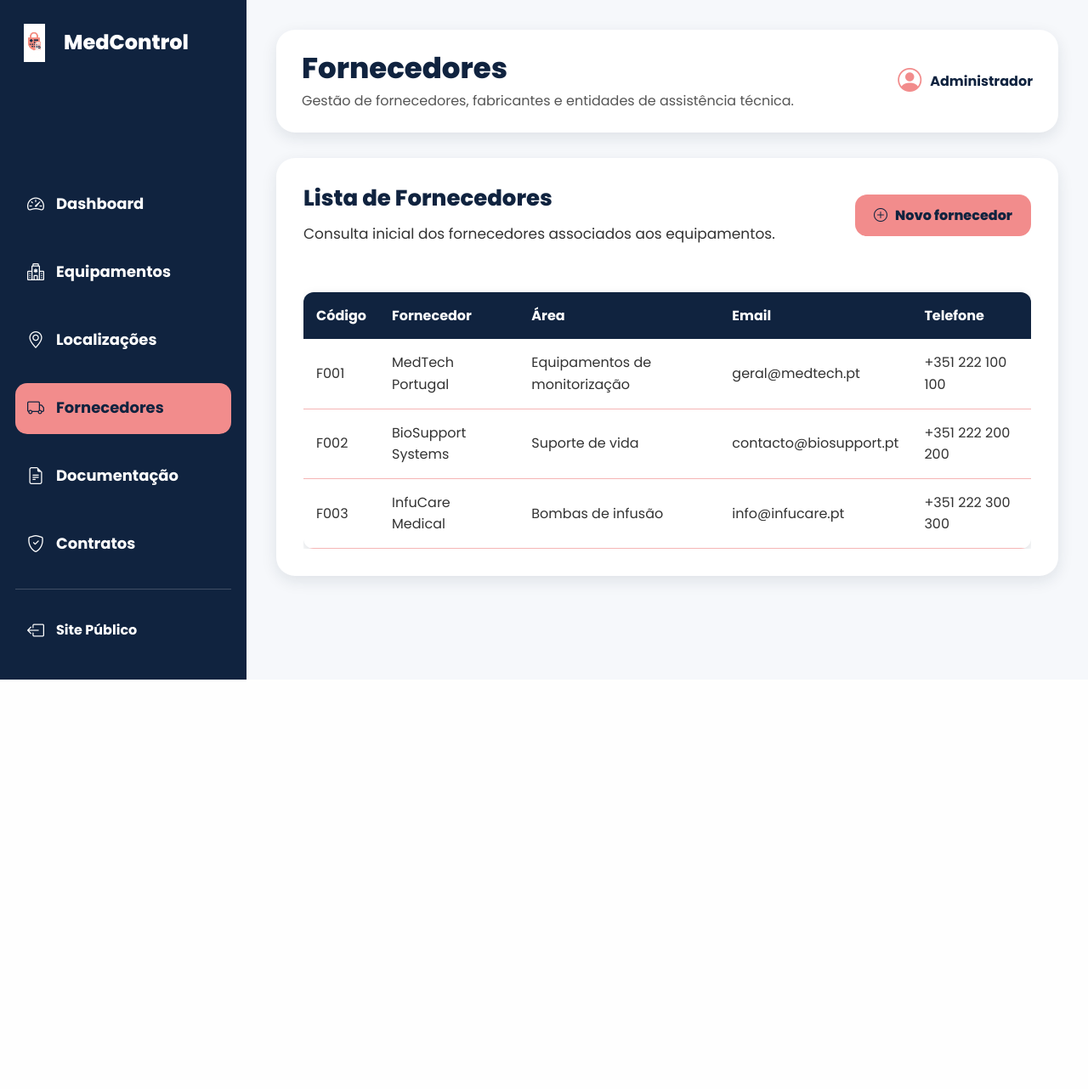
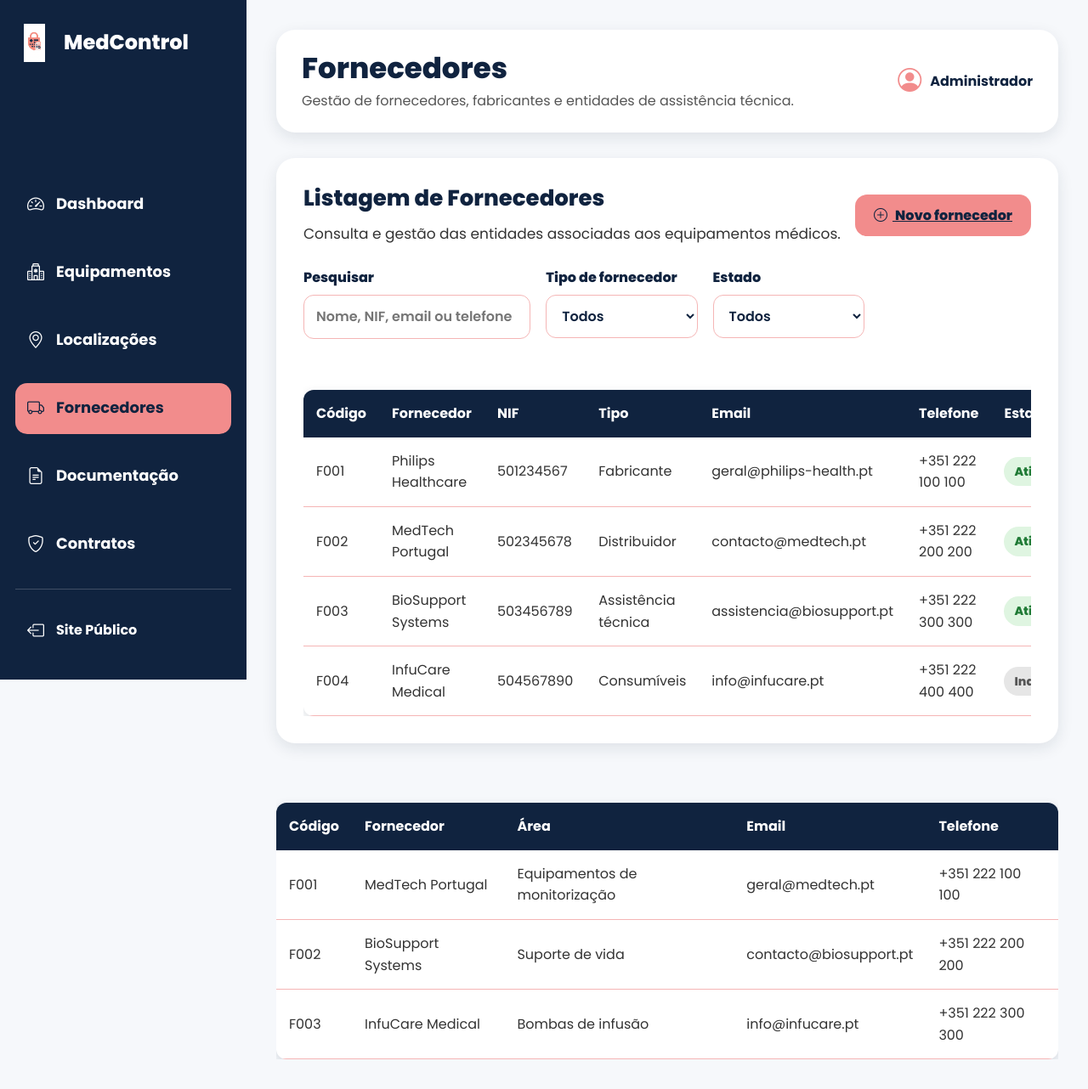
Before and after one commit to MariaFerreira1240661/Projeto-Sibdas, a PHP site: page /backend/fornecedores.html in a window 1280 px wide. Shown: the whole page at 85% size. Before the commit the page ends 800 px from the top, so only its background shows below. Run offline with PHP 8.4, Linux system fonts and the light colour scheme.

Commit message:
Criação da tabela de fornecedores com filtros

```diff
--- a/assets/css/estilo.css
+++ b/assets/css/estilo.css
@@ -1255,3 +1255,8 @@ footer {
         align-items: stretch;
     }
 }
+
+.estado.inativo {
+    background-color: #e6e6e6;
+    color: #555555;
+}
--- a/assets/js/script.js
+++ b/assets/js/script.js
@@ -231,3 +231,48 @@ if (confirmarRemocao) {
         }, 1200);
     });
 }
+const pesquisaFornecedor = document.getElementById("pesquisaFornecedor");
+const filtroTipoFornecedor = document.getElementById("filtroTipoFornecedor");
+const filtroEstadoFornecedor = document.getElementById("filtroEstadoFornecedor");
+const tabelaFornecedores = document.getElementById("tabelaFornecedores");
+const semResultadosFornecedores = document.getElementById("semResultadosFornecedores");
+
+function filtrarFornecedores() {
+    if (!tabelaFornecedores) {
+        return;
+    }
+
+    const textoPesquisa = pesquisaFornecedor.value.toLowerCase();
+    const tipoSelecionado = filtroTipoFornecedor.value;
+    const estadoSelecionado = filtroEstadoFornecedor.value;
+
+    const linhas = tabelaFornecedores.querySelectorAll("tbody tr");
+    let resultadosVisiveis = 0;
+
+    linhas.forEach(function (linha) {
+        const textoLinha = linha.textContent.toLowerCase();
+        const tipoLinha = linha.getAttribute("data-tipo");
+        const estadoLinha = linha.getAttribute("data-estado");
+
+        const correspondePesquisa = textoLinha.includes(textoPesquisa);
+        const correspondeTipo = tipoSelecionado === "" || tipoLinha === tipoSelecionado;
+        const correspondeEstado = estadoSelecionado === "" || estadoLinha === estadoSelecionado;
+
+        if (correspondePesquisa && correspondeTipo && correspondeEstado) {
+            linha.style.display = "";
+            resultadosVisiveis++;
+        } else {
+            linha.style.display = "none";
+        }
+    });
+
+    if (semResultadosFornecedores) {
+        semResultadosFornecedores.style.display = resultadosVisiveis === 0 ? "block" : "none";
+    }
+}
+
+if (pesquisaFornecedor && filtroTipoFornecedor && filtroEstadoFornecedor) {
+    pesquisaFornecedor.addEventListener("input", filtrarFornecedores);
+    filtroTipoFornecedor.addEventListener("change", filtrarFornecedores);
+    filtroEstadoFornecedor.addEventListener("change", filtrarFornecedores);
+}
--- a/backend/fornecedores.html
+++ b/backend/fornecedores.html
@@ -79,15 +79,126 @@
             <section class="backend-box">
                 <div class="backend-section-header">
                     <div>
-                        <h2>Lista de Fornecedores</h2>
-                        <p>Consulta inicial dos fornecedores associados aos equipamentos.</p>
+                        <h2>Listagem de Fornecedores</h2>
+                        <p>Consulta e gestão das entidades associadas aos equipamentos médicos.</p>
                     </div>
 
-                    <button class="btn-backend">
+                    <a href="novo-fornecedor.html" class="btn-backend">
                         <i class="bi bi-plus-circle"></i>
                         Novo fornecedor
-                    </button>
+                    </a>
                 </div>
+
+                <div class="filtros-backend">
+                    <div>
+                        <label for="pesquisaFornecedor">Pesquisar</label>
+                        <input type="text" id="pesquisaFornecedor" placeholder="Nome, NIF, email ou telefone">
+                    </div>
+
+                    <div>
+                        <label for="filtroTipoFornecedor">Tipo de fornecedor</label>
+                        <select id="filtroTipoFornecedor">
+                            <option value="">Todos</option>
+                            <option value="fabricante">Fabricante</option>
+                            <option value="distribuidor">Distribuidor</option>
+                            <option value="assistencia">Assistência técnica</option>
+                            <option value="consumiveis">Consumíveis</option>
+                        </select>
+                    </div>
+
+                    <div>
+                        <label for="filtroEstadoFornecedor">Estado</label>
+                        <select id="filtroEstadoFornecedor">
+                            <option value="">Todos</option>
+                            <option value="ativo">Ativo</option>
+                            <option value="inativo">Inativo</option>
+                        </select>
+                    </div>
+                </div>
+
+                <div class="table-responsive">
+                    <table class="tabela-backend" id="tabelaFornecedores">
+                        <thead>
+                            <tr>
+                                <th>Código</th>
+                                <th>Fornecedor</th>
+                                <th>NIF</th>
+                                <th>Tipo</th>
+                                <th>Email</th>
+                                <th>Telefone</th>
+                                <th>Estado</th>
+                                <th>Ações</th>
+                            </tr>
+                        </thead>
+
+                        <tbody>
+                            <tr data-tipo="fabricante" data-estado="ativo">
+                                <td>F001</td>
+                                <td>Philips Healthcare</td>
+                                <td>501234567</td>
+                                <td>Fabricante</td>
+                                <td>geral@philips-health.pt</td>
+                                <td>+351 222 100 100</td>
+                                <td><span class="estado ativo">Ativo</span></td>
+                                <td class="acoes-tabela">
+                                    <a href="detalhes-fornecedor.html" title="Consultar"><i class="bi bi-eye"></i></a>
+                                    <a href="editar-fornecedor.html" title="Editar"><i class="bi bi-pencil-square"></i></a>
+                                    <a href="remover-fornecedor.html" title="Remover"><i class="bi bi-trash"></i></a>
+                                </td>
+                            </tr>
+
+                            <tr data-tipo="distribuidor" data-estado="ativo">
+                                <td>F002</td>
+                                <td>MedTech Portugal</td>
+                                <td>502345678</td>
+                                <td>Distribuidor</td>
+                                <td>contacto@medtech.pt</td>
+                                <td>+351 222 200 200</td>
+                                <td><span class="estado ativo">Ativo</span></td>
+                                <td class="acoes-tabela">
+                                    <a href="detalhes-fornecedor.html" title="Consultar"><i class="bi bi-eye"></i></a>
+                                    <a href="editar-fornecedor.html" title="Editar"><i class="bi bi-pencil-square"></i></a>
+                                    <a href="remover-fornecedor.html" title="Remover"><i class="bi bi-trash"></i></a>
+                                </td>
+                            </tr>
+
+                            <tr data-tipo="assistencia" data-estado="ativo">
+                                <td>F003</td>
+                                <td>BioSupport Systems</td>
+                                <td>503456789</td>
+                                <td>Assistência técnica</td>
+                                <td>assistencia@biosupport.pt</td>
+                                <td>+351 222 300 300</td>
+                                <td><span class="estado ativo">Ativo</span></td>
+                                <td class="acoes-tabela">
+                                    <a href="detalhes-fornecedor.html" title="Consultar"><i class="bi bi-eye"></i></a>
+                                    <a href="editar-fornecedor.html" title="Editar"><i class="bi bi-pencil-square"></i></a>
+                                    <a href="remover-fornecedor.html" title="Remover"><i class="bi bi-trash"></i></a>
+                                </td>
+                            </tr>
+
+                            <tr data-tipo="consumiveis" data-estado="inativo">
+                                <td>F004</td>
+                                <td>InfuCare Medical</td>
+                                <td>504567890</td>
+                                <td>Consumíveis</td>
+                                <td>info@infucare.pt</td>
+                                <td>+351 222 400 400</td>
+                                <td><span class="estado inativo">Inativo</span></td>
+                                <td class="acoes-tabela">
+                                    <a href="detalhes-fornecedor.html" title="Consultar"><i class="bi bi-eye"></i></a>
+                                    <a href="editar-fornecedor.html" title="Editar"><i class="bi bi-pencil-square"></i></a>
+                                    <a href="remover-fornecedor.html" title="Remover"><i class="bi bi-trash"></i></a>
+                                </td>
+                            </tr>
+                        </tbody>
+                    </table>
+                </div>
+
+                <p id="semResultadosFornecedores" class="sem-resultados">
+                    Não foram encontrados fornecedores com os filtros selecionados.
+                </p>
+            </section>
 
                 <div class="table-responsive">
                     <table class="tabela-backend">
```
